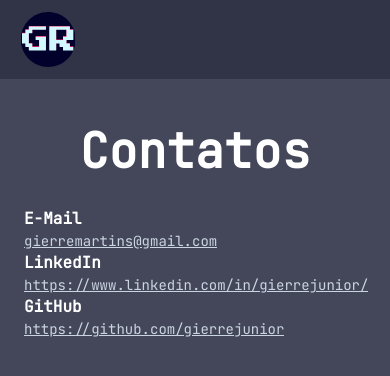
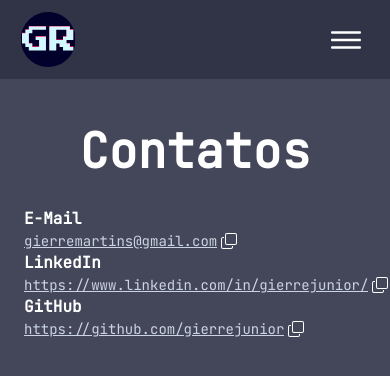
Before and after one commit to gierrejunior/business-card-next.js, a Next.js app: page /contatos in a window 390 px wide. Shown: the top 376 px of the page. Built offline with nearby package versions, Linux system fonts and the light colour scheme.

Commit message:
create hamburguer menu

```diff
--- a/src/app/contatos/page.tsx
+++ b/src/app/contatos/page.tsx
@@ -1,3 +1,4 @@
+import { CopyButton } from '@/components/commons/copy-button';
 import { Metadata } from 'next';
 
 export const metadata: Metadata = {
@@ -18,6 +19,7 @@ const Contatos = () => {
             >
               gierremartins@gmail.com
             </a>
+            <CopyButton textToCopy="gierremartins@gmail.com" />
           </div>
         </li>
         <li className="md:text-xl">
@@ -29,6 +31,7 @@ const Contatos = () => {
             >
               https://www.linkedin.com/in/gierrejunior/
             </a>
+            <CopyButton textToCopy="https://www.linkedin.com/in/gierrejunior/" />
           </div>
         </li>
         <li className="md:text-xl">
@@ -40,6 +43,7 @@ const Contatos = () => {
             >
               https://github.com/gierrejunior
             </a>
+            <CopyButton textToCopy="https://github.com/gierrejunior" />
           </div>
         </li>
       </ul>
--- a/src/app/page.tsx
+++ b/src/app/page.tsx
@@ -7,9 +7,15 @@ export const metadata: Metadata = {
 };
 
 const Home = () => {
+  // const projects = [
+  //   {
+  //     slug: '',
+  //   },
+  // ];
   return (
     <div className="py-12 px-6 md:px-32 space-y-10 md:space-y-28">
       <AboutMe />
+      {/* <Projects projects={projects} /> */}
     </div>
   );
 };
--- /dev/null
+++ b/src/components/Home/projects.tsx
@@ -0,0 +1,11 @@
+interface ProjectProps {
+  projects: any;
+}
+
+export const Projects = ({ projects }: ProjectProps) => {
+  return (
+    <div>
+      <h1>texto</h1>
+    </div>
+  );
+};
--- /dev/null
+++ b/src/components/commons/copy-button.tsx
@@ -0,0 +1,22 @@
+'use client';
+import { CopyIcon } from '../icons/copy-icon';
+
+interface CopyButtonProps {
+  textToCopy: string;
+}
+
+export const CopyButton = ({ textToCopy }: CopyButtonProps) => {
+  const handleCopy = () => {
+    navigator.clipboard.writeText(textToCopy);
+  };
+
+  return (
+    <button
+      onClick={handleCopy}
+      className="inline-flex justify-center items-center"
+      aria-label="Copiar"
+    >
+      <CopyIcon title="Clique aqui para copiar" className=" fill-white" />
+    </button>
+  );
+};
--- a/src/components/commons/header/index.tsx
+++ b/src/components/commons/header/index.tsx
@@ -1,6 +1,11 @@
+'use client';
+import { MenuIcon } from '@/components/icons/menu-icon';
 import { Roboto } from 'next/font/google';
 import Image from 'next/image';
 import Link from 'next/link';
+import { useCallback, useState } from 'react';
+
+import { Menu } from './menu';
 
 const roboto = Roboto({
   weight: ['500'],
@@ -8,6 +13,16 @@ const roboto = Roboto({
 });
 
 export default function Header() {
+  const [isMenuOpen, setIsMenuOpen] = useState(false);
+
+  const openMenu = () => {
+    setIsMenuOpen(true);
+  };
+
+  const closeMenu = useCallback(() => {
+    setIsMenuOpen(false);
+  }, []);
+
   return (
     <header
       className={`${roboto.className} bg-hblue900 text-sm flex py-3 px-5 justify-between items-center sticky top-0 z-20`}
@@ -20,11 +35,19 @@ export default function Header() {
           height={55}
         />
       </Link>
+      <button
+        className="p-1 md:hidden"
+        onClick={openMenu}
+        aria-label="Abrir Menu"
+      >
+        <MenuIcon className=" fill-white w-10 h-10" />
+      </button>
       <nav className="hidden md:flex itens-center gap-10 text-md">
         <Link href="/">Sobre mim</Link>
         <Link href="/portfolio">Portfólio</Link>
         <Link href="/contatos">Entre em contato</Link>
       </nav>
+      <Menu isVisible={isMenuOpen} onClose={closeMenu} />
     </header>
   );
 }
--- a/src/components/commons/header/menu.tsx
+++ b/src/components/commons/header/menu.tsx
@@ -0,0 +1,40 @@
+import { MenuCloseIcon } from '@/components/icons/menu-close-icon';
+import Image from 'next/image';
+import Link from 'next/link';
+
+interface MenuProps {
+  isVisible: boolean;
+  onClose: () => void;
+}
+
+export const Menu = ({ isVisible, onClose }: MenuProps) => {
+  return (
+    <div
+      className={`${isVisible ? 'flex' : 'hidden'}
+      fixed inset-0 w-full h-full bg-black bg-opacity-40 backdrop-blur-sm md:hidden`}
+      onClick={onClose}
+    >
+      <div
+        className="w-full bg-hblue900 h-96 shadow-nd py-4 px-5"
+        onClick={(e) => e.stopPropagation()}
+      >
+        <div className="flex justify-between mb-5">
+          <Link href="/">
+            <Image src="/favicon.svg" width={55} height={55} alt="Ícone GR" />
+          </Link>
+          <button onClick={onClose} aria-label="Fechar Menu">
+            <MenuCloseIcon className="fill-white w-10 h-10" />
+          </button>
+        </div>
+        <nav
+          className=" flex flex-col gap-5 text-xl p-5 itens-center"
+          onClick={onClose}
+        >
+          <Link href="/">Sobre mim</Link>
+          <Link href="/contatos">Entre em contato</Link>
+          <Link href="/portfolio">Portifólio</Link>
+        </nav>
+      </div>
+    </div>
+  );
+};
--- a/src/components/icons/copy-icon.tsx
+++ b/src/components/icons/copy-icon.tsx
@@ -10,7 +10,7 @@ export const CopyIcon = ({ title, ...props }: CopyIconProps) => {
       {...props}
       stroke="currentColor"
       fill="currentColor"
-      stroke-width="0"
+      strokeWidth="0"
       viewBox="0 0 16 16"
       height="1em"
       width="1em"
--- a/src/components/icons/menu-close-icon.tsx
+++ b/src/components/icons/menu-close-icon.tsx
@@ -6,7 +6,7 @@ export const MenuCloseIcon = (props: SVGProps<SVGSVGElement>) => {
       {...props}
       stroke="currentColor"
       fill="currentColor"
-      stroke-width="0"
+      strokeWidth="0"
       viewBox="0 0 24 24"
       height="1em"
       width="1em"
--- a/src/components/icons/menu-icon.tsx
+++ b/src/components/icons/menu-icon.tsx
@@ -6,7 +6,7 @@ export const MenuIcon = (props: SVGProps<SVGSVGElement>) => {
       {...props}
       stroke="currentColor"
       fill="currentColor"
-      stroke-width="0"
+      strokeWidth="0"
       viewBox="0 0 512 512"
       height="1em"
       width="1em"
```
